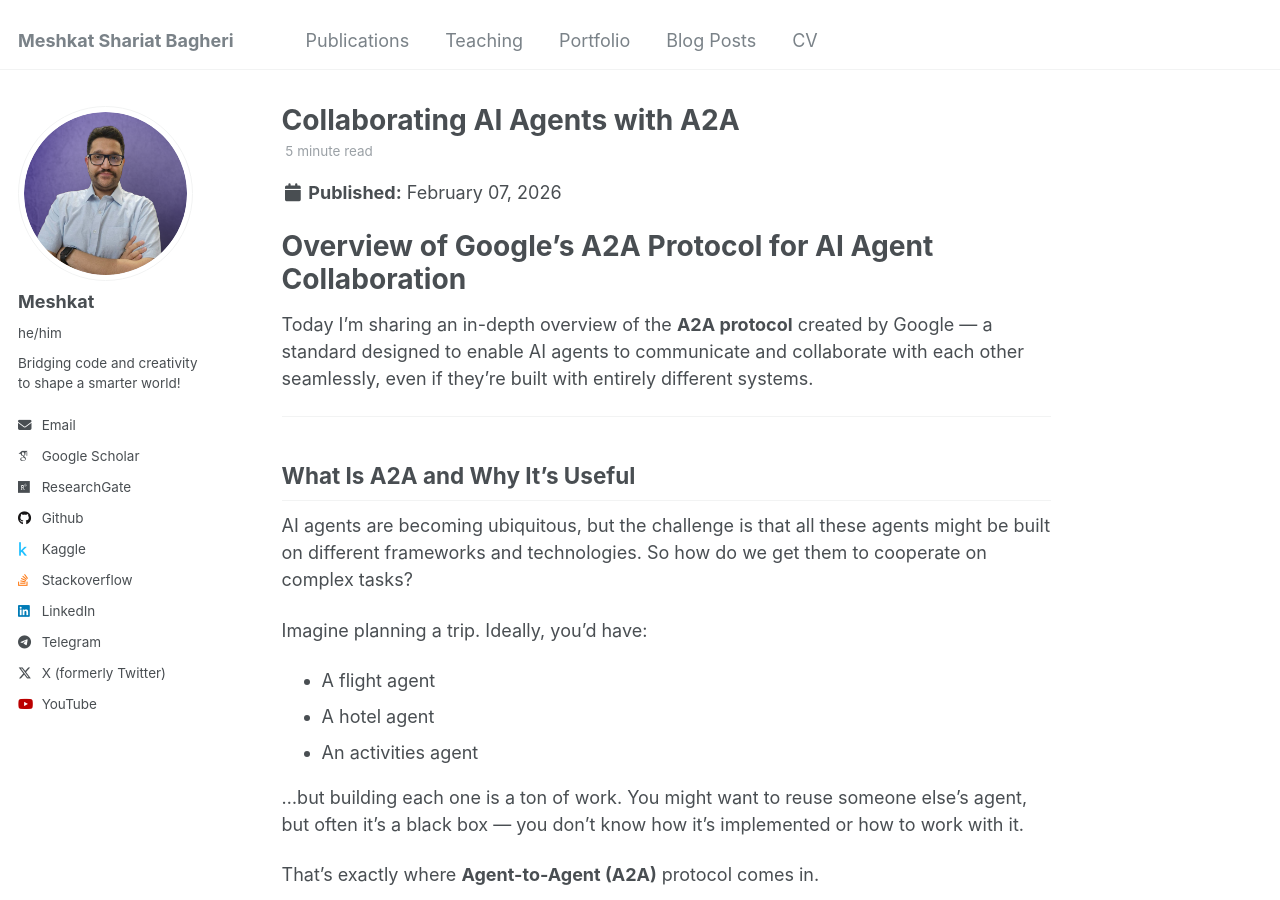
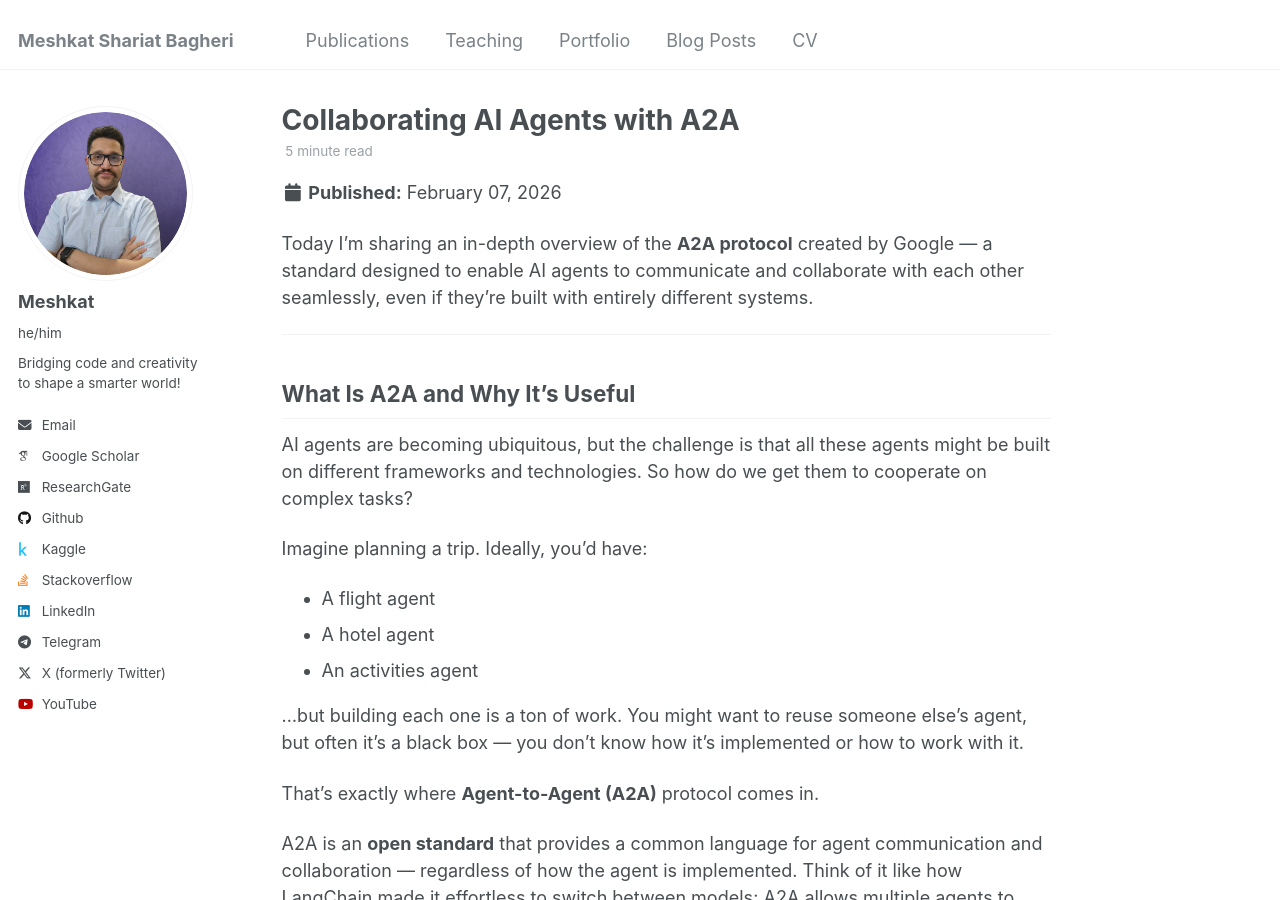
Before and after one commit to MeshkatShB/meshkatshb.github.io, a Jekyll site: the page built from _posts/2026-02-07-A2A-protocol.md, in a window 1280 px wide and 900 px high. Built offline with Jekyll 4.4.1, drawn with Linux system fonts in a browser that asks for light colours; some web fonts are replaced.

Commit message:
hotfix(posts): remove intro header

```diff
--- a/_posts/2026-02-07-A2A-protocol.md
+++ b/_posts/2026-02-07-A2A-protocol.md
@@ -8,8 +8,6 @@
   - Agent
   - Protocol
 ---
-
-# Overview of Google’s A2A Protocol for AI Agent Collaboration
 
 Today I’m sharing an in-depth overview of the **A2A protocol** created by Google — a standard designed to enable AI agents to communicate and collaborate with each other seamlessly, even if they’re built with entirely different systems.
 
```
